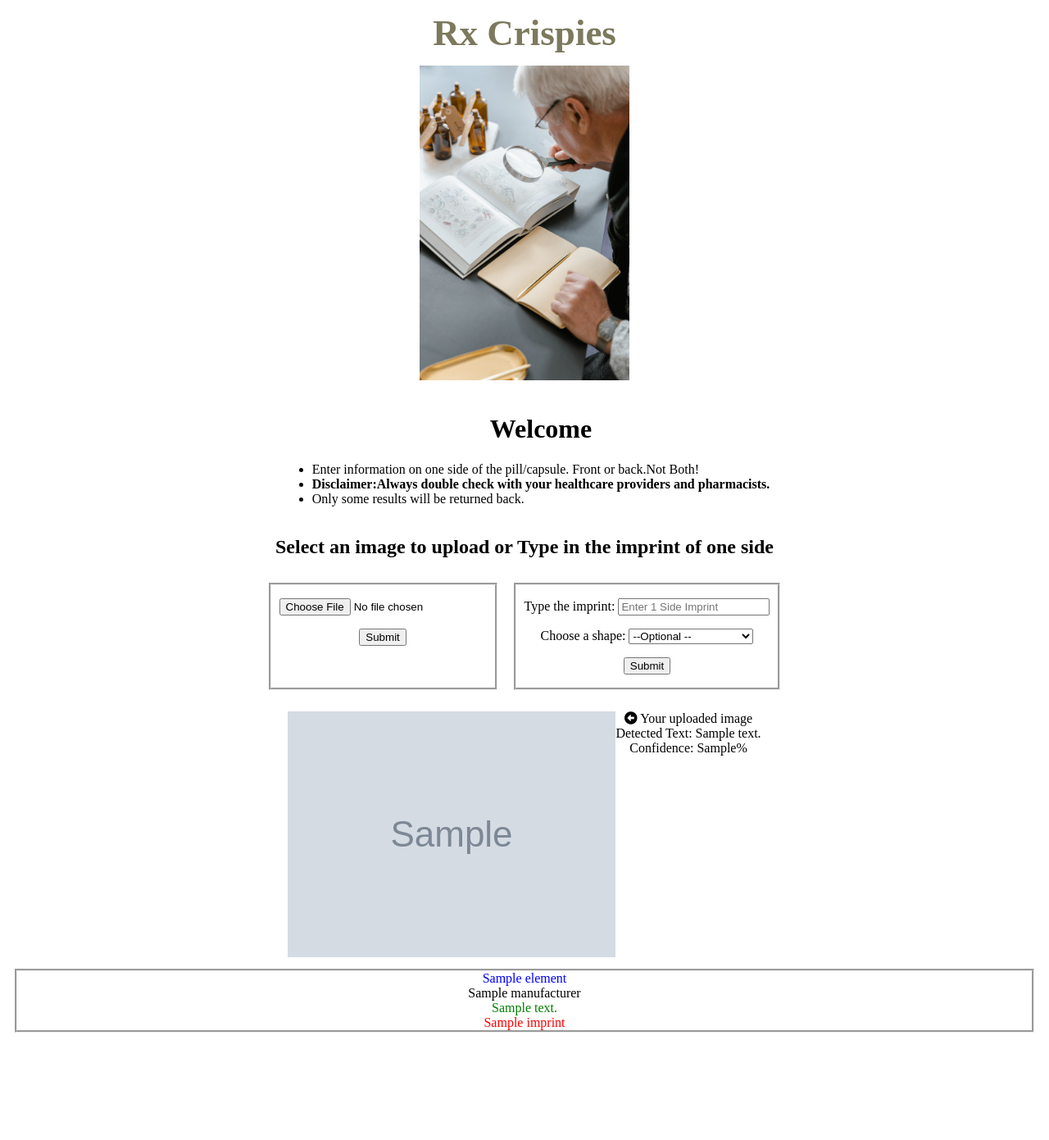
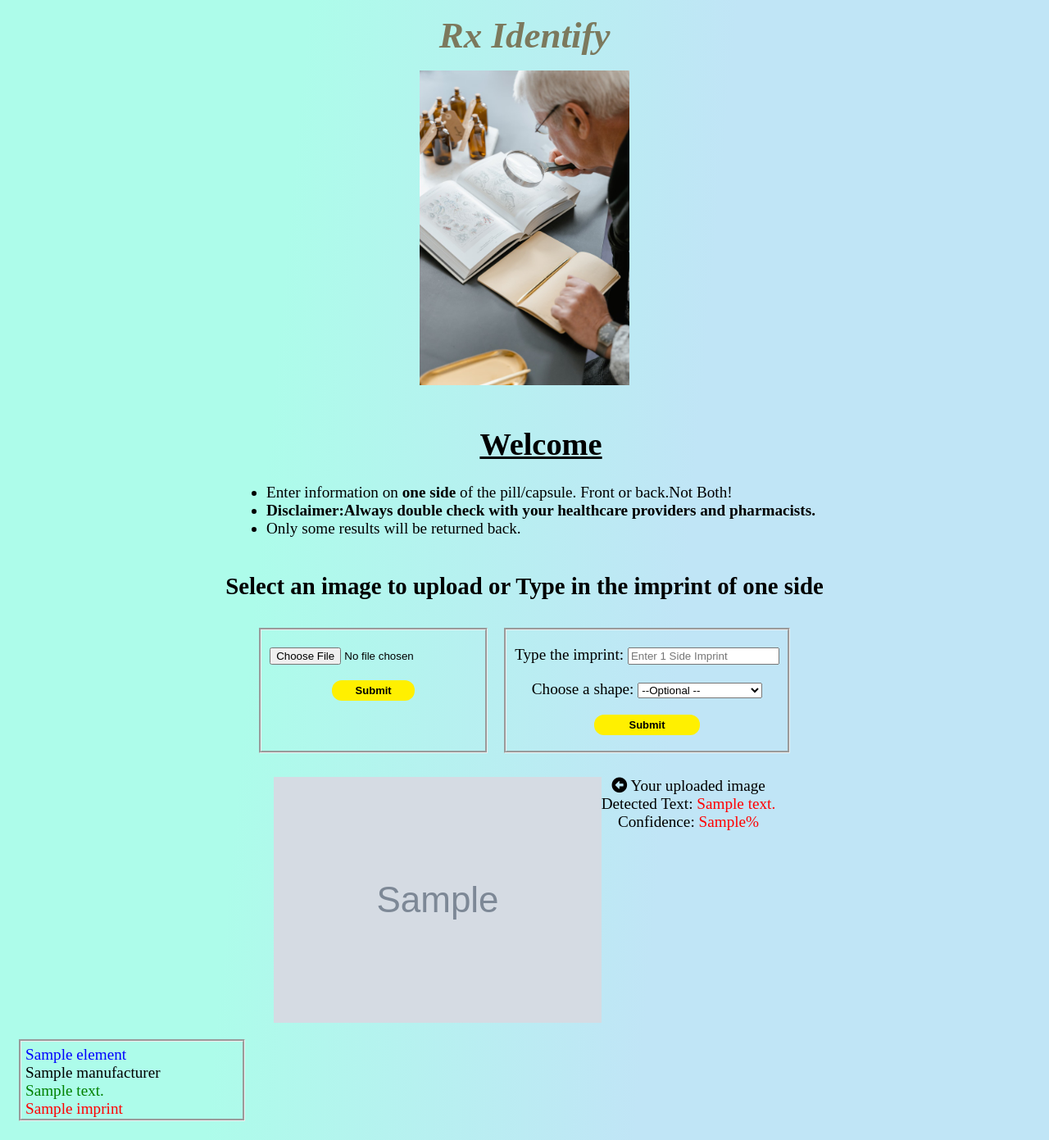
Before and after one commit to FeiLi1996/Rx-Identify, a Flask app: template templates/index.html in a window 1280 px wide. Shown: the whole page at 82% size. Before the commit the page ends 1260 px from the top, so only its background shows below. Run offline with Flask 2, Linux system fonts and the light colour scheme; the template is opened without the code that fills it: most values are stand-ins (such as "Sample title", 1, 10 or a date in 2020); grey boxes marked "Sample" are stand-in pictures; some libraries are stand-ins or nearby versions.

Commit message:
done wtih css

```diff
--- /dev/null
+++ b/static/css/forms.css
@@ -0,0 +1,59 @@
+#forms_container{
+    display: flex;
+    flex-direction: row;
+    justify-content: center;
+
+}
+.forms{
+    border: groove;
+    margin: 10px;
+}
+#text_form,#image_form{
+     margin: 10px;
+}
+
+#img_message{
+    color: red;
+
+    font-size: 20px;
+}
+
+
+
+
+
+
+
+/* CSS */
+.btn_submit {
+  background-color: #fff000;
+  border-radius: 12px;
+  color: #000;
+  cursor: pointer;
+  font-weight: bold;
+  padding: 5px 8px;
+  text-align: center;
+  transition: 200ms;
+  width: 40%;
+  box-sizing: border-box;
+  border: 0;
+  font-size: 13px;
+  user-select: none;
+  -webkit-user-select: none;
+  touch-action: manipulation;
+}
+
+.btn_submit:not(:disabled):hover,
+.btn_submit:not(:disabled):focus {
+  outline: 0;
+  /* background: #f4e603; */
+  box-shadow: 0 0 0 2px rgba(0,0,0,.2), 0 3px 8px 0 rgba(0,0,0,.15);
+  background-color: black;
+  color: #fff000;
+
+}
+
+.btn_submit:disabled {
+  filter: saturate(0.2) opacity(0.5);
+  cursor: not-allowed;
+}
--- /dev/null
+++ b/static/css/intro.css
@@ -0,0 +1,32 @@
+#app_name{
+    color: #7c795d;
+    font-family: 'Trocchi', serif;
+    font-size: 45px;
+    font-weight: bold;
+    line-height: 48px;
+    margin: 0;
+    font-style: italic;
+}
+#logo_img{
+    height: auto;
+    width: auto;
+
+    max-width: 256px;
+    max-height: 384px;
+
+}
+
+#introduction{
+    display: flex;
+    flex: row;
+
+    justify-content: center;
+}
+#introduction > ul> h1{
+    text-decoration: underline;
+}
+
+
+li {
+    text-align: left;
+}
--- /dev/null
+++ b/static/css/overall.css
@@ -0,0 +1,6 @@
+body{
+    text-align: center;
+    /* background-image: linear-gradient(120deg, #d4fc79 0%, #96e6a1 100%); */
+    background-image: linear-gradient( 95.2deg, rgba(173,252,234,1) 26.8%, rgba(192,229,246,1) 64% );
+    font-size: 120%;
+}
--- /dev/null
+++ b/static/css/search_result.css
@@ -0,0 +1,30 @@
+#img_result_wrapper{
+    display: flex;
+    flex-direction: row;
+    justify-content: center;
+}
+
+.img_result_text{
+    color:red;
+}
+
+
+#drugs_result_overall{
+
+    /* border: groove; */
+    display: grid;
+    grid-template-columns: repeat(auto-fit, minmax(250px, 1fr));
+
+}
+
+.each_drug_result{
+    margin: 15px;
+    border: groove;
+    padding: 5px 5px 1px 5px;
+    text-align: left;
+    word-wrap: break-word;
+    width: auto;
+    height: auto;
+    max-width: 260px;
+
+}
--- a/static/css/style.css
+++ b/static/css/style.css
@@ -1,72 +1,5 @@
-#logo_img{
-    height: auto;
-    width: auto;
 
-    max-width: 256px;
-    max-height: 384px;
-
-}
-body{
-    text-align: center;
-}
-
-#app_name{
-    color: #7c795d;
-    font-family: 'Trocchi', serif;
-    font-size: 45px;
-    font-weight: bold;
-    line-height: 48px;
-    margin: 0;
-}
-
-
-#introduction{
-    display: flex;
-    flex: row;
-
-    justify-content: center;
-}
-
-
-#forms_container{
-    display: flex;
-    flex-direction: row;
-    justify-content: center;
-
-}
-.forms{
-    border: groove;
-    margin: 10px;
-}
-#text_form,#image_form{
-     margin: 10px;
-}
-
-li {
-    text-align: left;
-}
-
-#img_message{
-    color: red;
-    text-align: center;
-    font-size: 20px;
-}
-#img_result_wrapper{
-    display: flex;
-    flex-direction: row;
-    justify-content: center;
-}
-
-
-#drugs_result_overall{
-
-    /* border: groove; */
-    display: grid;
-    grid-template-columns: repeat(auto-fit, minmax(250px, 1fr));
-
-}
-
-.each_drug_result{
-    margin: 10px;
-    border: groove;
-}
+@import "overall.css";
+@import "intro.css";
+@import "forms.css";
+@import "search_result.css"
--- a/templates/index.html
+++ b/templates/index.html
@@ -2,7 +2,7 @@
 <html lang='en'>
 <head>
     <meta charset="utf-8" />
-        <title>Medication Identification</title>
+        <title>Rx Identify</title>
     <meta name="viewport" content="width=device-width, initial-scale=1" />
     <link rel="stylesheet" href="https://use.fontawesome.com/releases/v5.1.0/css/all.css" integrity="sha384-lKuwvrZot6UHsBSfcMvOkWwlCMgc0TaWr+30HWe3a4ltaBwTZhyTEggF5tJv8tbt" crossorigin="anonymous">
     <link rel= "stylesheet" type= "text/css" href= "{{ url_for('static',filename='css/style.css') }}">
@@ -14,11 +14,11 @@
     <script></script> -->
 </head>
 <body>
-    <p><h1 id='app_name'>Rx Crispies</h1></p>
+    <p><h1 id='app_name'>Rx Identify</h1></p>
     <img id ='logo_img'src='../static/images/search.jpg' alt ='Search Picture'  />
     <div id='introduction'>
         <ul> <h1>Welcome</h1>
-            <li>Enter information on one side of the pill/capsule. Front or back.Not Both!</li>
+            <li>Enter information on <strong>one side</strong> of the pill/capsule. Front or back.Not Both!</li>
             <li><strong>Disclaimer:Always double check with your healthcare providers and pharmacists.</strong></li>
             <li>Only some results will be returned back.</li>
 
@@ -104,8 +104,8 @@
                     </div>
                     <div>
                         <div> <i class="fas fa-arrow-alt-circle-left"></i> Your uploaded image</div>
-                        <div>Detected Text: {{detected_text}}</div>
-                        <div>Confidence: {{detected_confidence}}%</div>
+                        <div>Detected Text:<span class='img_result_text'> {{detected_text}}</span></div>
+                        <div>Confidence: <span class='img_result_text'>{{detected_confidence}}%</span></div>
                     </div>
                 </div>
                 {% endif %}
@@ -117,7 +117,7 @@
                     <div>{{element}}</div>
                 {% endfor %} -->
                 {% if (drug_data) is string %}
-                    <div id='error_message'>{{drug_data}}</div>
+                    <div class='img_result_text'>{{drug_data}}</div>
                     <!-- {% for element in drug_data%}
                         <div style='color:blue'>{{element['name']}} hello222</div>
                         <div>{{'hello'}}</div>
```
Also changed, not shown: static/uploads/test15.PNG (added), static/uploads/test17.PNG (added), static/uploads/test19.PNG (added).
